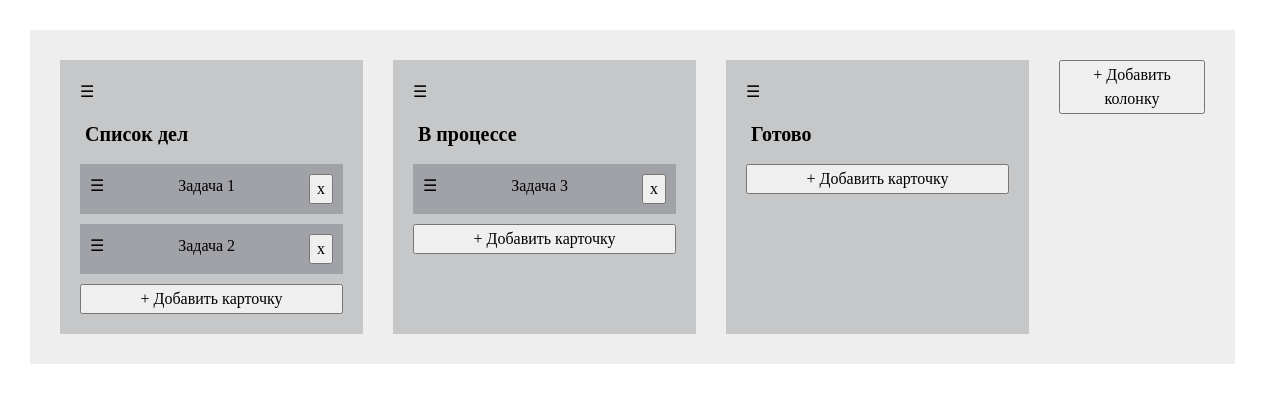
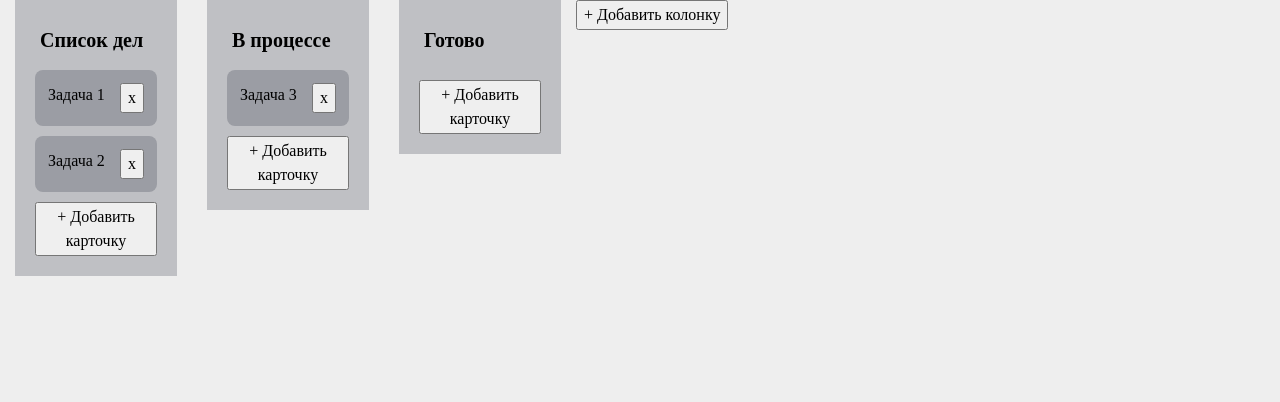
Before and after one commit to cyan1dealex/kanban-coursework, a React (Vite) app: page / in a window 1280 px wide. Shown: the top 402 px of the page. Built offline with nearby package versions, Linux system fonts and the light colour scheme.

Commit message:
add some UI UX

```diff
--- a/src/components/Board.jsx
+++ b/src/components/Board.jsx
@@ -1,8 +1,9 @@
 import { useState } from 'react'
 import Column from './Column'
-import { closestCorners, DndContext, DragOverlay } from '@dnd-kit/core';
+import {  DndContext, DragOverlay } from '@dnd-kit/core';
 import { arrayMove, horizontalListSortingStrategy, SortableContext } from '@dnd-kit/sortable';
-import TaskCard from './TaskCard';
+import TaskCardOverlay from './TaskCardOverlay';
+import ColumnOverlay from './ColumnOverlay';
 
 const Board = () => {
     const [board, setBoard] = useState({
@@ -37,7 +38,9 @@ const Board = () => {
 
     const [isAddingColumn, setIsAddingColumn] = useState(false)
     const [newTitle, setNewTitle] = useState("")
+
     const [activeTask, setActiveTask] = useState(null)
+    const [activeColumn, setActiveColumn] = useState(null)
 
     const addColumn = () => {
         if (!newTitle.trim()) return
@@ -125,10 +128,14 @@ const Board = () => {
         if (active.data.current.type === "task") {
             setActiveTask(active.id)
         }
+        if (active.data.current.type === "column") {
+            setActiveColumn(board.columns[active.id])
+        }
     }
 
-    const handleDragEnd = (event) => {
+    const handleDragOver = (event ) => {
         const { active, over } = event
+        if (!over) return
 
         const activeType = active.data.current.type
         const overType = over.data.current.type
@@ -136,10 +143,12 @@ const Board = () => {
         const activeId = active.id
         const overId = over.id
 
+        if (activeId === overId) return
+
         const fromColumnId = active.data.current.columnId
         const toColumnId = over.data.current.columnId
 
-        if (!over || active === over) return
+        if (fromColumnId === toColumnId) return
 
         // Перемещение внутри колонок
         if (activeType === overType && fromColumnId === toColumnId) {
@@ -168,8 +177,8 @@ const Board = () => {
                 const oldColumn = prev.columns[fromColumnId]
                 const newColumn = prev.columns[toColumnId]
 
-                // const oldIndex = oldColumn.taskIds.indexOf(active.id)
-                // const newIndex = oldColumn.taskIds.indexOf(over.id)
+                if (!oldColumn || !newColumn) return prev;
+                if (newColumn.taskIds.includes(activeId)) return prev;
 
                 const targetTaskIds = [...newColumn.taskIds]
                 const index = targetTaskIds.indexOf(overId)
@@ -197,30 +206,47 @@ const Board = () => {
             })
         }
 
+        // Перемещение колонок
+        if (activeType === "column" && overType === "column") {
+            setBoard((prev) => {
+                const oldIndex = prev.columnOrder.indexOf(active.id);
+                const newIndex = prev.columnOrder.indexOf(over.id);
+
+                return {
+                    ...prev,
+                    columnOrder: arrayMove(prev.columnOrder, oldIndex, newIndex)
+                };
+            });
+        }
+    };
+
+    const handleDragEnd = (event) => {
         setActiveTask(null)
+        setActiveColumn(null)
     }
 
     return (
         <>
-            <DndContext onDragStart={handleDragStart} onDragEnd={handleDragEnd}>
+            <DndContext onDragStart={handleDragStart} onDragOver={handleDragOver} onDragEnd={handleDragEnd}>
                 <div className="board">
                     <SortableContext items={board.columnOrder} strategy={horizontalListSortingStrategy}>
                         {board.columnOrder.map((columnId) => {
                             const column = board.columns[columnId]
-                            const tasks = column.taskIds.map((taskId) => board.tasks[taskId])
+                            const tasks = column.taskIds.map((taskId) => board.tasks[taskId]).filter(Boolean)
 
                             return (
                                 <Column
-                                id={column.id}
-                                key={column.title}
-                                title={column.title}
-                                tasks={tasks}
-                                onAddTask={(text) => addTask(columnId, text)}
-                                onRemoveTask={(taskId) => removeTask(columnId, taskId)}/>
+                                    id={column.id}
+                                    key={column.id}
+                                    title={column.title}
+                                    tasks={tasks}
+                                    activeTask={activeTask}
+                                    onAddTask={(text) => addTask(columnId, text)}
+                                    onRemoveTask={(taskId) => removeTask(columnId, taskId)}
+                                />
                             )
                         })}
                     </SortableContext>
-
 
                     {isAddingColumn ? (
                         <div className="board__addColumn">
@@ -236,9 +262,12 @@ const Board = () => {
                         <button className="board__addColumnButton" onClick={() => setIsAddingColumn(true)}>+ Добавить колонку</button>
                     )}
                 </div>
-                <DragOverlay>
+                <DragOverlay dropAnimation={null}>
                     {activeTask ? (
-                    <TaskCard task={board.tasks[activeTask]} overlay />
+                    <TaskCardOverlay task={board.tasks[activeTask]} />
+                    ) : null}
+                    {activeColumn ? (
+                        <ColumnOverlay column={activeColumn} tasks={activeColumn.taskIds?.map(id => board.tasks[id]).filter(Boolean) || []}/>
                     ) : null}
                 </DragOverlay>
             </DndContext>
--- a/src/components/Column.jsx
+++ b/src/components/Column.jsx
@@ -1,22 +1,13 @@
 import { useState } from 'react'
 import TaskCard from './TaskCard'
-import { useDroppable } from '@dnd-kit/core'
-import { horizontalListSortingStrategy, SortableContext, useSortable, verticalListSortingStrategy } from '@dnd-kit/sortable'
+import { SortableContext, useSortable, verticalListSortingStrategy } from '@dnd-kit/sortable'
 
 const Column = ({ id, title, tasks, onAddTask, onRemoveTask }) => {
     const [columnTitle, setColumnTitle] = useState(title)
     const [isAddingTask, setIsAddingTask] = useState(false)
     const [text, setText] = useState("")
 
-    const {attributes, listeners, setNodeRef: setSortableRef, transform, transition, isDragging} = useSortable({
-        id: id,
-        data: {
-            type: "column",
-            columnId: id,
-        },
-    })
-
-    const {isOver, setNodeRef: setDroppableRef} = useDroppable({
+    const {listeners, setNodeRef, transform, transition, isDragging} = useSortable({
         id: id,
         data: {
             type: "column",
@@ -27,13 +18,7 @@ const Column = ({ id, title, tasks, onAddTask, onRemoveTask }) => {
         transform: transform
         ? `translate3d(${transform.x}px, ${transform.y}px, 0)`
         : undefined,
-        transition,
-        opacity: isDragging ? 0.5 : 1
-    }
-
-    const setRefs = (node) => {
-        setSortableRef(node)
-        setDroppableRef(node)
+        opacity: isDragging ? 0.5 : 1,
     }
 
     const handleSubmit = () => {
@@ -45,22 +30,28 @@ const Column = ({ id, title, tasks, onAddTask, onRemoveTask }) => {
     }
 
     return (
-        <div ref={setRefs} style={style} className="column">
-            <div {...listeners} className="dragHandle">☰</div>
-
+        <div ref={setNodeRef} style={style} className="column">
+            <div {...listeners} style={{backgroundColor: isDragging ? '#6f2338' : '#1f23383a'}}
+            className="column__inner">
                 <div className="column__title">
                     <input
                         className="column__input"
+                        style={{color: isDragging ? 'transparent' : 'black'}}
                         type="text" placeholder="Название колонки"
                         value={columnTitle}
-                    onChange={(e) => setColumnTitle(e.target.value)}/>
+                        onChange={(e) => setColumnTitle(e.target.value)}
+                        onPointerDown={(e) => {e.stopPropagation();}}
+                        />
                 </div>
 
+                <div className="column__tasks" style={{opacity: isDragging ? 0 : 1}}>
                     <SortableContext items={tasks.map(t => t.id)} strategy={verticalListSortingStrategy}>
                         {tasks.map((task) => (
                                 <TaskCard key={task.id} task={task} columnId={id} onDelete={() => onRemoveTask(task.id)}></TaskCard>
-                ))}
+                            )
+                        )}
                     </SortableContext>
+                </div>
 
                 {isAddingTask ? (
                     <div className="column__addTask">
@@ -69,13 +60,14 @@ const Column = ({ id, title, tasks, onAddTask, onRemoveTask }) => {
                             placeholder="Текст задачи"
                             value={text}
                             onChange={(e) => setText(e.target.value)}
+                            onPointerDown={(e) => {e.stopPropagation();}}
                         />
-                    <button onClick={handleSubmit}>Добавить </button>
+                        <button onPointerDown={(e) => {e.stopPropagation();}} onClick={handleSubmit}>Добавить </button>
                     </div>
                 ) : (
-                <button onClick={() => setIsAddingTask(true)}>+ Добавить карточку</button>
+                    <button style={{opacity: isDragging ? '0' : '1'}} onPointerDown={(e) => {e.stopPropagation();}} onClick={() => setIsAddingTask(true)}>+ Добавить карточку</button>
                 )}
-
+            </div>
         </div>
     )
 }
--- /dev/null
+++ b/src/components/ColumnOverlay.jsx
@@ -0,0 +1,30 @@
+import TaskCard from "./TaskCard";
+
+const ColumnOverlay = ({ column, tasks }) => {
+    return (
+        <div className="columnOverlay" >
+            <div className="columnOverlay__inner">
+                <div className="columnOverlay__title">
+                    <span className="columnOverlay__input">
+                        {column.title}
+                    </span>
+                </div>
+
+                <div className="columnOverlay__tasks">
+                    {tasks.map((task) => (
+                        <TaskCard
+                            key={task.id}
+                            task={task}
+                            columnId={column.id}
+                            onDelete={() => {}}
+                        />
+                    ))}
+                </div>
+
+                <button>+ Добавить карточку</button>
+            </div>
+        </div>
+    );
+};
+
+export default ColumnOverlay;
--- a/src/components/TaskCard.jsx
+++ b/src/components/TaskCard.jsx
@@ -1,6 +1,6 @@
 import { useSortable } from "@dnd-kit/sortable";
 
-const TaskCard = ({ task, onDelete, columnId, overlay }) => {
+const TaskCard = ({ task, onDelete, columnId }) => {
     const {attributes, listeners, setNodeRef, transform, transition, isDragging} = useSortable({
         id: task.id,
         data: {
@@ -9,19 +9,25 @@ const TaskCard = ({ task, onDelete, columnId, overlay }) => {
         },
     })
     const style = {
-        transform: transform ? `translate3d(${transform.x}px, ${transform.y}px, 0)` : undefined,
+        transform: transform
+        ? `translate3d(${transform.x}px, ${transform.y}px, 0)`
+        : undefined,
+        opacity: isDragging ? 0.3 : 1,
+        backgroundColor: isDragging ? '#6f2338' : '#1f23383a',
+        color: isDragging ? 'transparent' : 'black'
     };
 
     return (
-        <div className={`taskCard ${overlay ? 'overlay' : ''}`} ref={setNodeRef} style={style} {...attributes} >
-            <div {...listeners} className="dragHandle">☰</div>
+        <div className="taskCard" ref={setNodeRef} style={style} {...listeners} {...attributes} >
 
-            {task.text}
+            <p className="taskCard__text">
+                {task.text}
+            </p>
 
-            <button onClick={(e) => {
-                    e.stopPropagation()
-                    onDelete()
-                }}
+            <button
+                onPointerDown={(e) => {e.stopPropagation();}}
+                onClick={(e) => {onDelete()}}
+                style={{opacity: isDragging ? 0 : 1}}
             >x</button>
         </div>
     )
--- /dev/null
+++ b/src/components/TaskCardOverlay.jsx
@@ -0,0 +1,17 @@
+import { useSortable } from "@dnd-kit/sortable";
+
+const TaskCardOverlay = ({ task }) => {
+    return (
+        <div className={"taskCardOverlay"}>
+
+            <p className="taskCard__text">
+                {task.text}
+            </p>
+
+            <button
+            >x</button>
+        </div>
+    )
+}
+
+export default TaskCardOverlay
--- a/src/styles/main.css
+++ b/src/styles/main.css
@@ -1,24 +1,14 @@
 @import "./normalize.css";
 
 body {
-    padding: 30px;
-}
 
-.dragHandle {
-    cursor: grab;
-}
-
-.taskCard.overlay {
-    box-shadow: 0 5px 15px rgb(0, 0, 0);
-    background-color: white;
-    z-index: 1000;
 }
 
 .board {
     display: flex;
-    column-gap: 30px;
+    height: 100vh;
+    width: 100vw;
     background-color: rgba(0, 0, 0, 0.068);
-    padding: 30px;
 }
 
 .board__addColumn {
@@ -33,19 +23,48 @@ body {
 }
 
 .column {
+    width: 15%;
+    padding-inline: 15px;
+}
+
+.column__tasks, .columnOverlay__tasks {
     display: flex;
     flex-direction: column;
-    min-width: 15%;
+    row-gap: 10px;
+}
+
+.column__inner {
+    cursor: grab;
+    position: relative;
+    display: flex;
+    flex-direction: column;
     row-gap: 10px;
     padding: 20px;
     background-color: #5b5e6346;
+    align-self: flex-start;
+}
+
+.columnOverlay {
+    padding-inline: 15px;
+}
+
+.columnOverlay__inner {
+    cursor: grab;
+    display: flex;
+    flex-direction: column;
+    row-gap: 10px;
+    padding: 20px;
+    background-color: #5b5e6346;
+    box-shadow: 0 0 15px rgb(0, 0, 0);
+    z-index: 1000;
 }
 
 .column__title {
 
 }
 
-.column__input {
+.column__input, .columnOverlay__title {
+    width: 100%;
     padding: 5px;
     font-size: 20px;
     font-weight: bold;
@@ -64,8 +83,34 @@ body {
 }
 
 .taskCard {
+    box-sizing: border-box;
+    cursor: grab;
+    position: relative;
     display: flex;
     justify-content: space-between;
     padding: 10px;
     background-color: #1f23383a;
+    border: 3px solid transparent;
+    border-radius: 8px;
 }
+
+.taskCard:hover {
+    border-color: aliceblue;
+}
+
+.taskCard__text {
+    word-wrap: break-word;
+    overflow-wrap: break-word;
+    word-break: break-word;
+}
+
+.taskCardOverlay {
+    display: flex;
+    justify-content: space-between;
+    padding: 10px;
+    background-color: #1f23383a;
+    box-shadow: 0 0 15px rgb(0, 0, 0);
+    border: 3px solid aliceblue;
+    z-index: 1000;
+    border-radius: 8px;
+}
```
Lines whose indentation alone changed are shown as unchanged.
